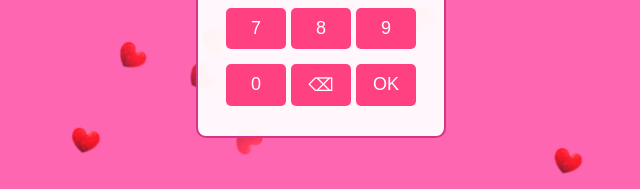
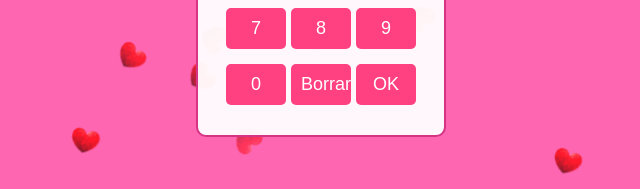
Before and after one commit to Menficks/Jigsaw_game, a plain HTML site: page index.html in a window 1280 px wide. Shown: the part 460-649 px from the top of the page, 319-959 px from the left. Drawn offline with Linux system fonts and the light colour scheme.

Commit message:
Actualizar index.html

```diff
--- a/index.html
+++ b/index.html
@@ -24,7 +24,7 @@
         <button class="pin-btn">8</button>
         <button class="pin-btn">9</button>
         <button class="pin-btn">0</button>
-        <button class="pin-btn" id="pin-clear">⌫</button>
+        <button class="pin-btn" id="pin-clear">Borrar</button>
         <button class="pin-btn" id="pin-ok">OK</button>
       </div>
       <div id="pin-message"></div>
```
